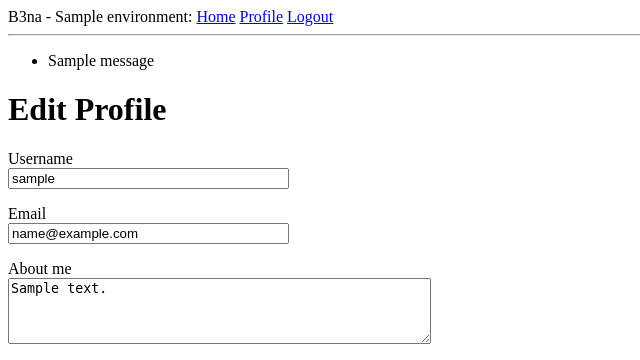
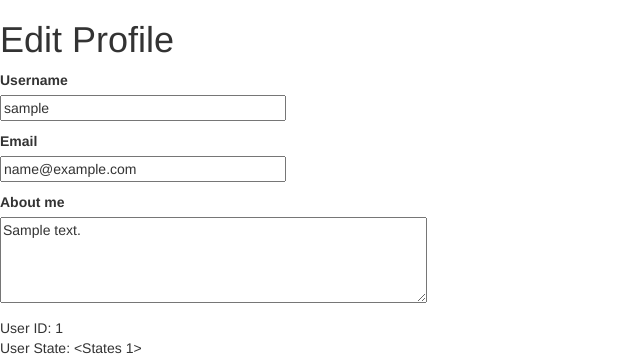
Before and after one commit to armageddion/Bedouina, a Flask app: page /edit_profile in a window 1280 px wide. Shown: the top 360 px of the page, without its empty margins (0-640 px from the left). Run offline with Flask 2, Linux system fonts and the light colour scheme; a user stored in the database is signed in; tables that the repository leaves empty hold one stand-in row (values such as "Sample post"); one stand-in notice (Sample message) is shown; some libraries are stand-ins or nearby versions.

Commit message:
facelift first steps

```diff
--- a/www/b3na_web_bottle/app/__init__.py
+++ b/www/b3na_web_bottle/app/__init__.py
@@ -3,6 +3,7 @@
 from flask_sqlalchemy import SQLAlchemy
 from flask_migrate import Migrate
 from flask_login import LoginManager
+from flask_bootstrap import Bootstrap
 import logging
 from logging.handlers import SMTPHandler, RotatingFileHandler
 import os
@@ -14,6 +15,8 @@
 
 db = SQLAlchemy(app)
 migrate = Migrate(app,db)
+
+bootstrap = Bootstrap(app)
 
 from app import routes, models, errors
 
--- a/www/b3na_web_bottle/app/templates/base.html
+++ b/www/b3na_web_bottle/app/templates/base.html
@@ -1,36 +1,54 @@
-<html>
-		<head>
+{% extends 'bootstrap/base.html' %}
+
+{% block title %}
 	{% if title %}
 		<title>{{ title }} - B3na</title>
 	{% else %}
 		<title>Welcome to B3na</title>
 	{% endif %}
-		</head>
-		<body>
-			{% if current_user.is_authenticated %}
-				<div>B3na - {{ current_user.environment.name }}:
+{% endblock %}
+
+{% block bavbar %}
+    <nav class="navbar navbar-default">
+        <div class="container">
+            <div class="navbar-header">
+                <button type="button" class="navbar-toggle collapsed" data-toggle="collapse" data-target="#bs-example-navbar-collapse-1" aria-expanded="false">
+                    <span class="sr-only">Toggle navigation</span>
+                    <span class="icon-bar"></span>
+                    <span class="icon-bar"></span>
+                    <span class="icon-bar"></span>
+                </button>
+                <a class="navbar-brand" href="{{ url_for('index') }}">Home</a>
+            </div>
+            <div class="collapse navbar-collapse" id="bs-example-navbar-collapse-1">
+                <ul class="nav navbar-nav">
+                    <li><a href="{{ url_for('index') }}">Home</a></li>
+                    <li><a href="{{ url_for('explore') }}">Explore</a></li>
+                </ul>
+                <ul class="nav navbar-nav navbar-right">
+                    {% if current_user.is_anonymous %}
+                    <li><a href="{{ url_for('login') }}">Login</a></li>
                     {% else %}
-				<div>B3na ::
+                    <li><a href="{{ url_for('user', username=current_user.username) }}">Profile</a></li>
+                    <li><a href="{{ url_for('logout') }}">Logout</a></li>
                     {% endif %}
-					<a href="{{ url_for('index') }}">Home</a>
-					{% if current_user.is_anonymous %}
-					<a href="{{ url_for('login') }}">Login</a>
-					{% else %}
-					<a href="{{ url_for('user', username=current_user.username) }}">Profile</a>
-					<a href="{{ url_for('logout') }}">Logout</a>
-					{% endif %}
+                </ul>
             </div>
-				<hr>
+        </div>
+    </nav>
+{% endblock %}
+
+{% block content %}
+    <div class="container">
         {% with messages = get_flashed_messages() %}
         {% if messages %}
-						<ul>
             {% for message in messages %}
-									<li>{{ message }}</li>
+            <div class="alert alert-info" role="alert">{{ message }}</div>
             {% endfor %}
-						</ul>
         {% endif %}
         {% endwith %}
 
-					{% block content %}{% endblock %}
-		</body>
-</html>
+        {# application content needs to be provided in the app_content block #}
+        {% block app_content %}{% endblock %}
+    </div>
+{% endblock %}
```
Also changed, not shown: 1 other file. Lines whose indentation alone changed are shown as unchanged.
